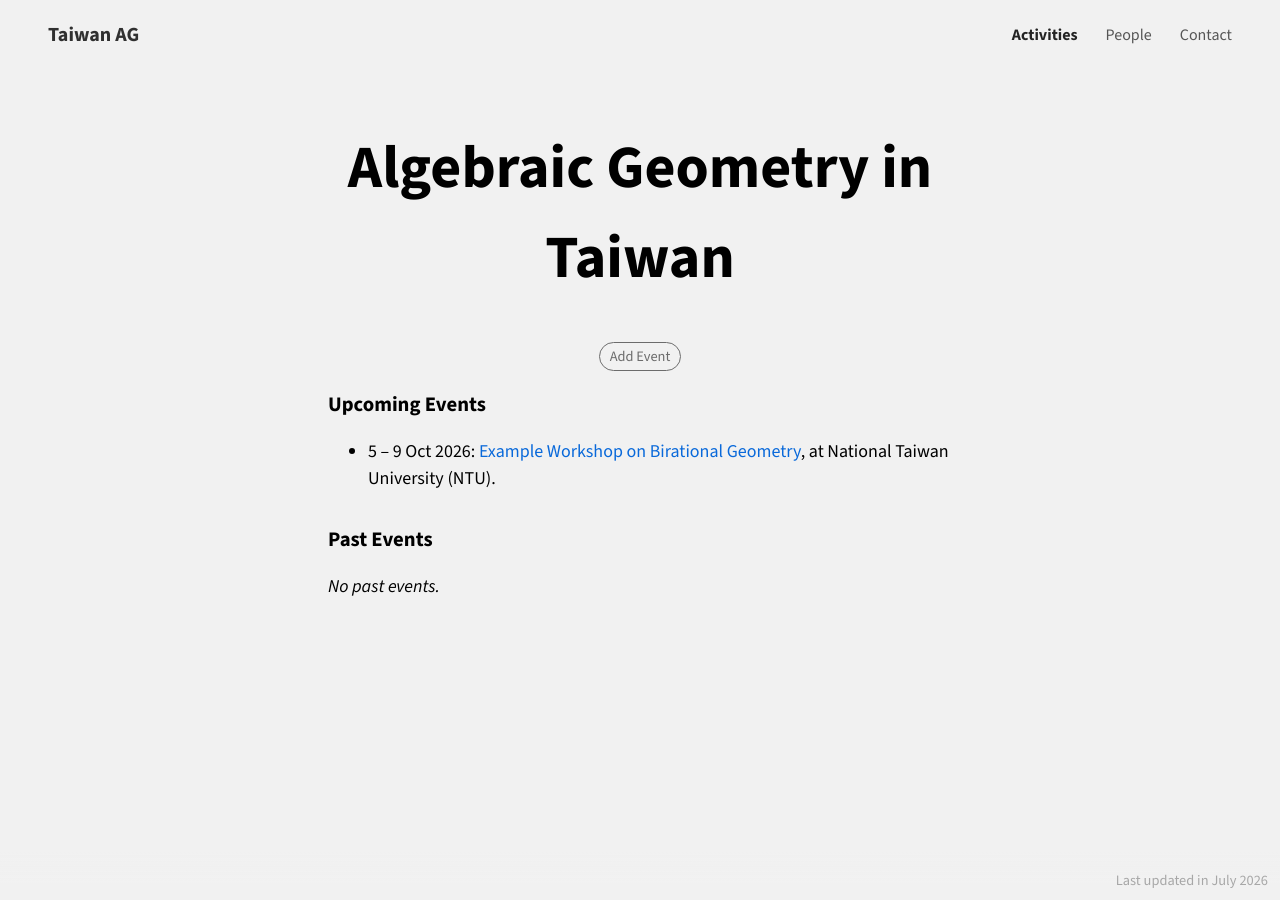
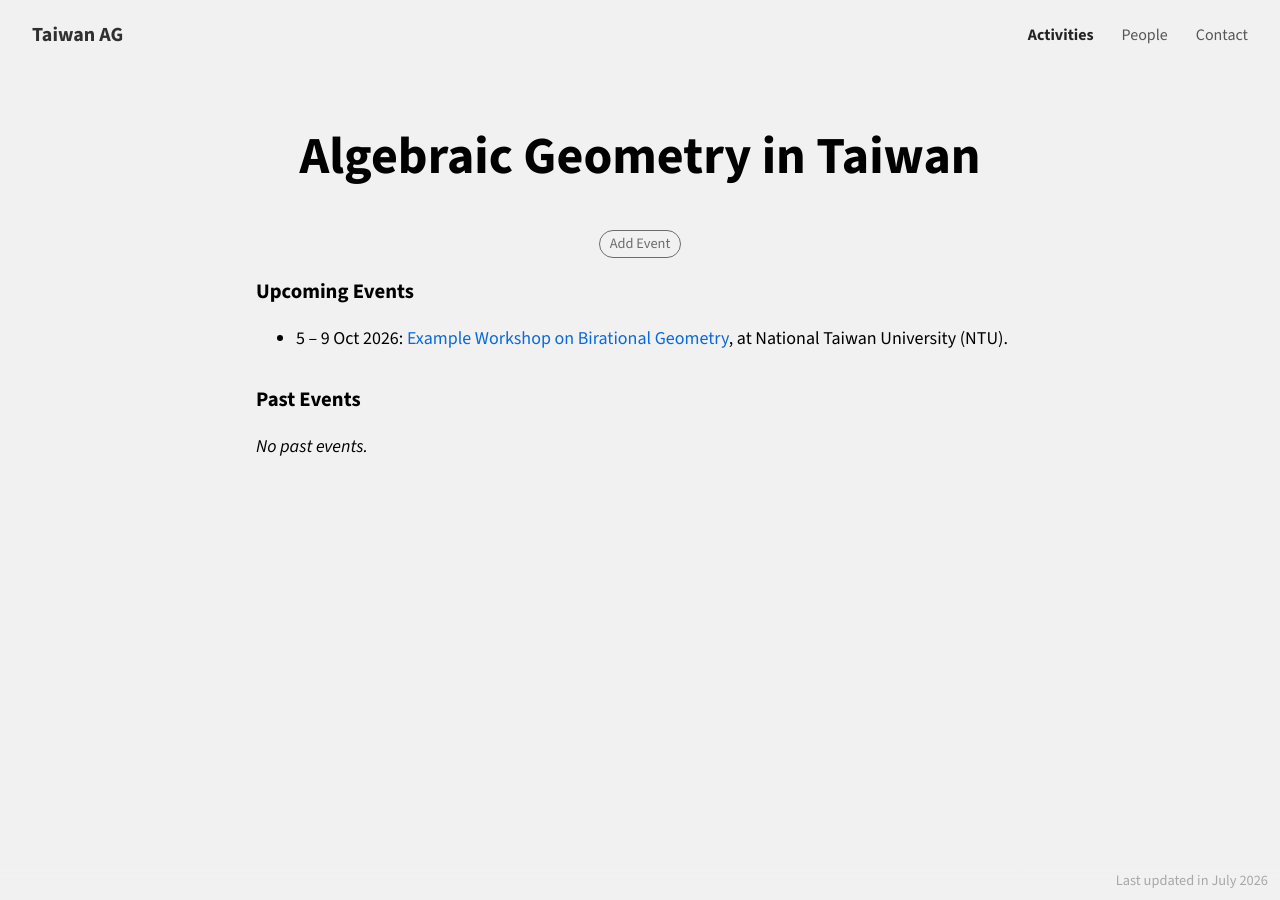
Before and after one commit to taiwan-ag/taiwan-ag.github.io, a Jekyll site: the page built from index.md, in a window 1280 px wide. Built offline with Jekyll 4.4.1, drawn with Linux system fonts in a browser that asks for light colours.

Commit message:
Shrink page titles slightly and widen the content column
The titles read a bit oversized after the last pass, and the reading
column had more empty margin on either side than needed. Trim the h1
size down a notch and reduce the horizontal padding while bumping the
max-width, so the content column gets noticeably wider without changing
its centering.

Co-Authored-By: Claude Sonnet 5 <noreply@anthropic.com>
Claude-Session: https://claude.ai/code/session_018MqQmPRFp8y98TfkCLULsc

```diff
--- a/assets/css/main.css
+++ b/assets/css/main.css
@@ -50,7 +50,7 @@ body {
 }
 
 h1 {
-  font-size: 3.75rem;
+  font-size: 3.25rem;
   text-align: center;
 }
 
@@ -74,10 +74,10 @@ h3 {
 
 .page-content {
   width: 100%;
-  max-width: 45rem;
+  max-width: 52rem;
   /* Bottom padding clears .last-updated-bar's height, so real content
      never sits directly behind the label -- only the fade behind it. */
-  padding: 2rem 3rem 4rem;
+  padding: 2rem 2rem 4rem;
 }
 
 /* Fixed label with a gradient fade behind it rather than a solid
@@ -119,7 +119,7 @@ h3 {
   display: flex;
   gap: 1rem;
   justify-content: space-between;
-  padding: 1.25rem 3rem 0;
+  padding: 1.25rem 2rem 0;
 }
 
 .site-name {
@@ -470,17 +470,17 @@ a.person-name:hover {
   }
 
   .page-content {
-    padding: 1rem 1.25rem 3.5rem;
+    padding: 1rem 1rem 3.5rem;
   }
 
   h1 {
-    font-size: 2.25rem;
+    font-size: 2rem;
   }
 
   .site-header {
     gap: 0.75rem;
     justify-content: flex-start;
-    padding: 1rem 1.25rem 0;
+    padding: 1rem 1rem 0;
   }
 
   .nav-toggle {
```
